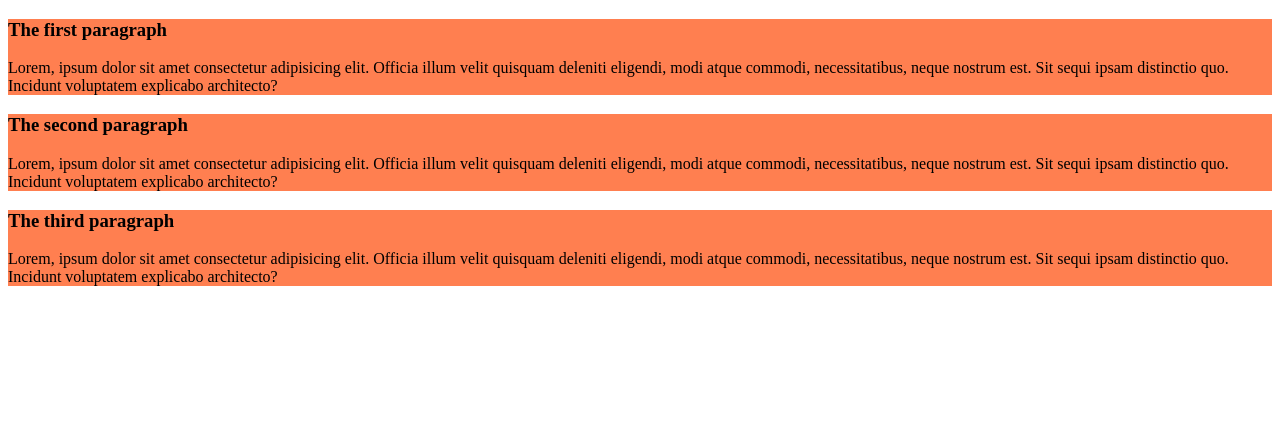
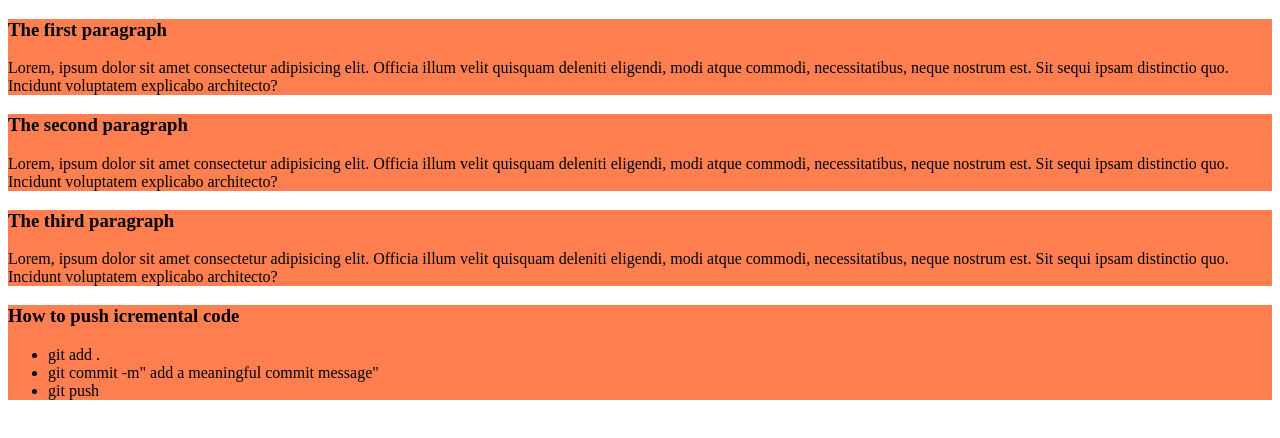
Before and after one commit to shawonvai25/my-second-project, a plain HTML site: page index.html in a window 1280 px wide. Drawn offline with Linux system fonts and the light colour scheme; files that its build step writes are made by us from their sources.

Commit message:
addig styles

```diff
--- a/index.html
+++ b/index.html
@@ -4,7 +4,7 @@
     <meta charset="UTF-8" />
     <meta name="viewport" content="width=device-width, initial-scale=1.0" />
     <title>My second project</title>
-    <link rel="stylesheet" href="blog.css" />
+    <link rel="stylesheet" href="styles/blog.css" />
   </head>
   <body>
     <div>
@@ -34,5 +34,13 @@
         explicabo architecto?
       </p>
     </div>
+    <div>
+      <h3>How to push icremental code</h3>
+      <ul>
+        <li>git add .</li>
+        <li>git commit -m" add a meaningful commit message"</li>
+        <li>git push</li>
+      </ul>
+    </div>
   </body>
 </html>
```
